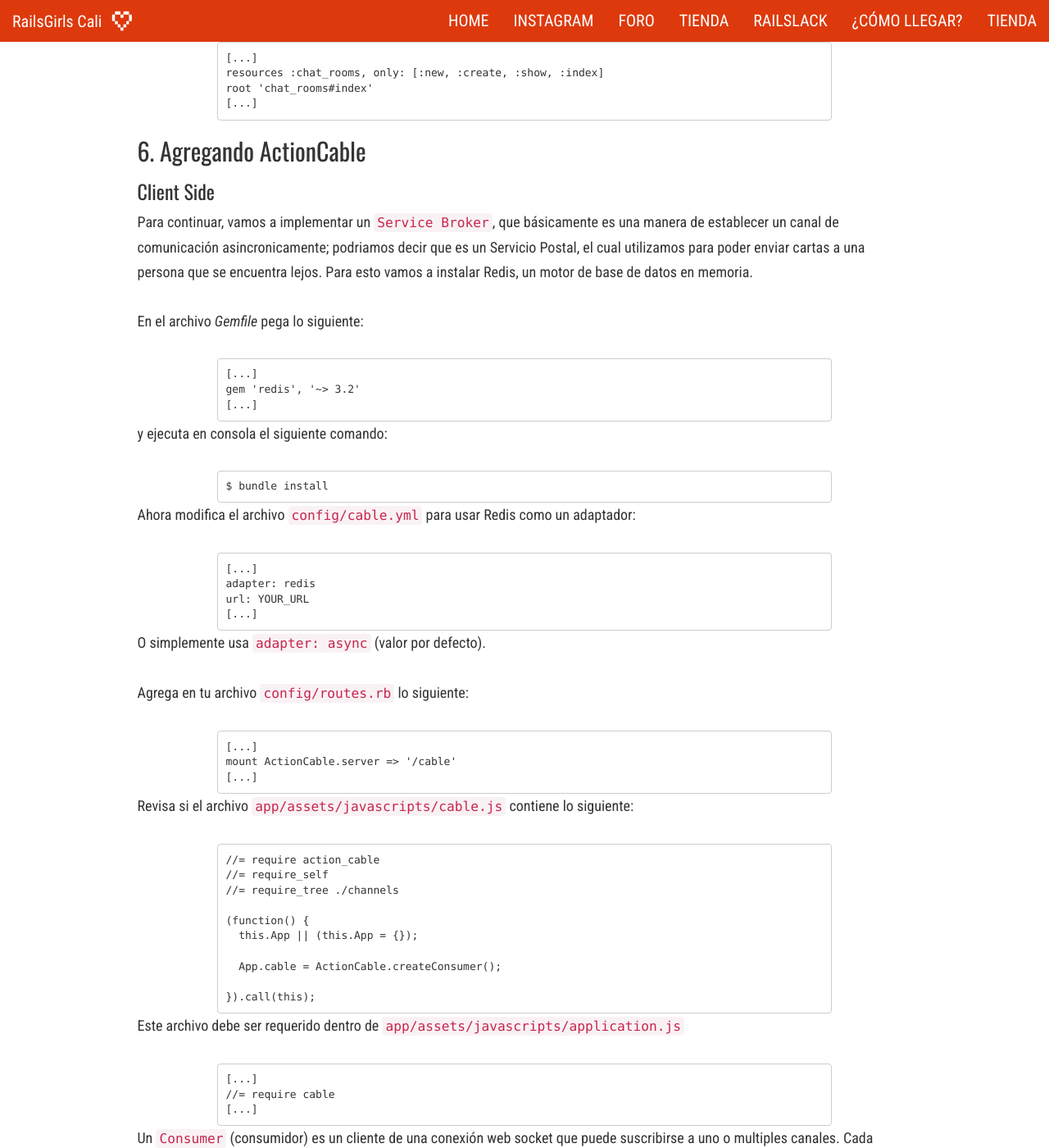
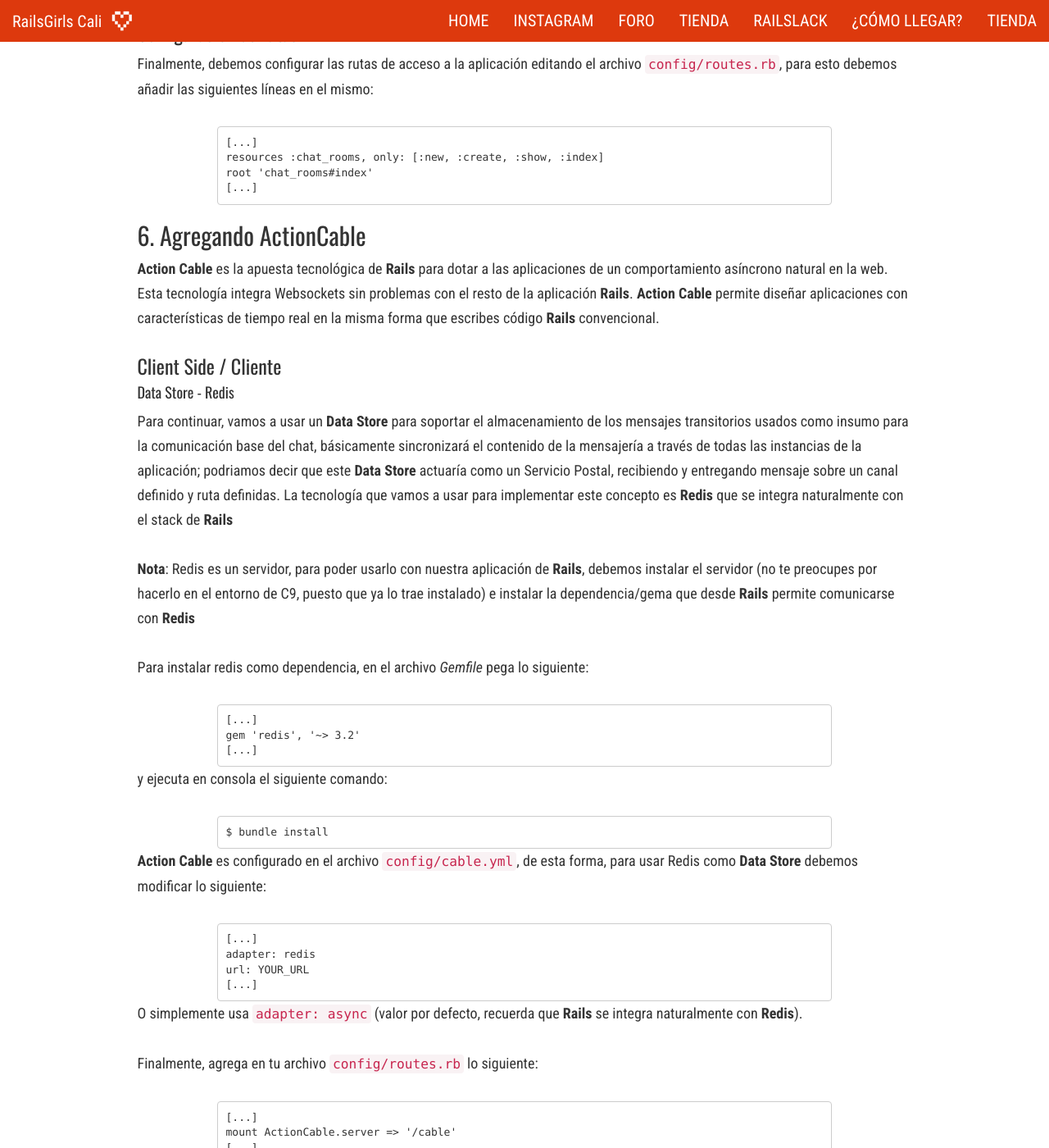
Before and after one commit to railsgirls-cali/railsgirls-cali.github.io, a Jekyll site: the page built from _pages/slack.md, in a window 1280 px wide and 1400 px high, scrolled down 8103 px. Shown: the whole window at 82% size. Built offline with Jekyll 4.4.1, drawn with Linux system fonts in a browser that asks for light colours; nearby versions of some CDN libraries; Markdown is read by kramdown in place of the engine named in the settings; some of the changed text lies outside the part shown.

Commit message:
edit slack guide

````diff
--- a/_pages/slack.md
+++ b/_pages/slack.md
@@ -10,7 +10,6 @@ permalink: /slack/
   <a href="https://github.com/railsgirls-cali/example-railslack">
     https://github.com/railsgirls-cali/example-railslack</a>
 </div>
-
 ## CONVENCIONES
 
 1. consola
@@ -369,12 +371,16 @@ root 'chat_rooms#index'
 ```
 
 ## 6. Agregando ActionCable
+**Action Cable** es la apuesta tecnológica de **Rails** para dotar a las aplicaciones de un comportamiento asíncrono natural en la web. Esta tecnología integra Websockets sin problemas con el resto de la aplicación **Rails**. **Action Cable** permite diseñar aplicaciones con características de tiempo real en la misma forma que escribes código **Rails** convencional.
 
-### Client Side
 
-Para continuar, vamos a implementar un  `Service Broker`, que básicamente es una manera de establecer un canal de comunicación asincronicamente; podriamos decir que es un Servicio Postal, el cual utilizamos para poder enviar cartas a una persona que se encuentra lejos. Para esto vamos a instalar Redis, un motor de base de datos en memoria.
+### Client Side / Cliente
+#### Data Store - Redis
+Para continuar, vamos a usar un **Data Store** para soportar el almacenamiento de los mensajes transitorios usados como insumo para la comunicación base del chat, básicamente sincronizará el contenido de la mensajería a través de todas las instancias de la aplicación; podriamos decir que este **Data Store** actuaría como un Servicio Postal, recibiendo y entregando mensaje sobre un canal definido y ruta definidas. La tecnología que vamos a usar para implementar este concepto es **Redis** que se integra naturalmente con el stack de **Rails**
 
-En el archivo *Gemfile* pega lo siguiente:
+**Nota**: Redis es un servidor, para poder usarlo con nuestra aplicación de **Rails**, debemos instalar el servidor (no te preocupes por hacerlo en el entorno de C9, puesto que ya lo trae instalado) e instalar la dependencia/gema que desde **Rails** permite comunicarse con **Redis**
+
+Para instalar redis como dependencia, en el archivo *Gemfile* pega lo siguiente:
 
 ```
 [...]
@@ -387,7 +393,7 @@ y ejecuta en consola el siguiente comando:
 $ bundle install
 ```
 
-Ahora modifica el archivo `config/cable.yml` para usar Redis como un adaptador:
+**Action Cable** es configurado en el archivo `config/cable.yml`, de esta forma, para usar Redis como **Data Store** debemos modificar lo siguiente:
 
 
 ```
@@ -397,9 +403,9 @@ url: YOUR_URL
 [...]
 ```
 
-O simplemente usa `adapter: async` (valor por defecto).
+O simplemente usa `adapter: async` (valor por defecto, recuerda que **Rails** se integra naturalmente con **Redis**).
 
-Agrega en tu archivo `config/routes.rb` lo siguiente:
+Finalmente, agrega en tu archivo `config/routes.rb` lo siguiente:
 
 
 ```
@@ -431,11 +437,11 @@ Este archivo debe ser requerido dentro de `app/assets/javascripts/application.js
 //= require cable
 [...]
 ```
-
-Un `Consumer` (consumidor) es un cliente de una conexión web socket que puede suscribirse a uno o multiples canales. Cada servidor ActionCable puede manejar multiples conexiones. Un `channel` (canal)  es similar a un controlador MVC y es usado para `streaming`. Tu puedes leer mas acerca de la terminología de ActionCable [aqui](https://github.com/rails/rails/tree/master/actioncable#terminology).
+#### Consumidor
+Un `Consumer` (consumidor) es un cliente de una conexión web socket que puede suscribirse a uno o multiples canales. Cada servidor **Action Cable** puede manejar multiples conexiones. Un `channel` (canal)  es similar a un **Controlador** en el modelo convencional MVC y es usado para hacer **Streaming**. Puedes leer más acerca de la terminología de ActionCable [aqui](https://github.com/rails/rails/tree/master/actioncable#terminology).
 
 
-Asi que vamos a crear un nuevo canal, para eso creamos el siguiente archivo `app/javascripts/channels/rooms.coffee`
+Para crear un nuevo canal creamos el siguiente archivo `app/javascripts/channels/rooms.coffee` con el siguiente contenido:
 
 
 ```
@@ -456,7 +462,7 @@ App.global_chat = App.cable.subscriptions.create {
     @perform 'send_message', message: message, chat_room_id: chat_room_id
 ```
 
-Básicamente lo que hacemos aqui, es suscribir un consumidor a `ChatRoomsChannel` y pasamos el id actual del la sala (En este punto realmente no pasamos nada, pero eso se arreglará pronto). La suscripción tiene un numero de callbacks autoexplicativos `connected`, `disconnected`, y `received`. Además, la suscripción define una función principal (`send_message`) que invoca un metodo con el mismo nombre del servidor y le pasa los datos necesarios.
+Básicamente lo que hacemos aqui, es suscribir un consumidor a `ChatRoomsChannel` y pasamos el id actual del la sala (En este punto realmente no pasamos nada, pero eso se arreglará pronto). La suscripción tiene un numero de **callbacks** autoexplicativos `connected`, `disconnected`, y `received`. Además, la suscripción define una función principal (`send_message`) que invoca un metodo con el mismo nombre del lado del servidor y le pasa los datos necesarios.
 
 Por supuesto, necesitamos un formulario para permitir que los usuarios envíen sus mensajes:
 
@@ -475,6 +481,7 @@ Por supuesto, necesitamos un formulario para permitir que los usuarios envíen s
 ```
 
 La variable de instancia `@message` debe estar en el método `show` del controlador `app/controllers/chat_rooms_controller.rb`
+
 ```
 [...]
 def show
@@ -484,18 +491,16 @@ end
 [...]
 ```
 
-Ahora agregamos algunas validaciones para los mensajes, esto lo hacemos en:
+Ahora agregamos algunas validaciones para los mensajes en el modelo `Message`, esto lo hacemos en el archivo `app/models/message.rb`
 
-`app/models/message.rb`
 ```
 [...]
-validates :body, presence: true, length: {minimum: 2, maximum: 1000}
+validates :body, presence: true, length: { minimum: 2, maximum: 1000 }
 [...]
 ```
 
-Y fijamos el id del chat-room con ayuda del atributo `data` de HTML
+Y fijamos el id del chat-room con ayuda de un atributo `data` de HTML, en el archivo `app/views/chat_rooms/show.html.erb` modificamos lo siguiente:
 
-`app/views/chat_rooms/show.html.erb`
 ```
 [...]
 <div id="messages" data-chat-room-id="<%= @chat_room.id %>">
@@ -506,8 +511,8 @@ Y fijamos el id del chat-room con ayuda del atributo `data` de HTML
 
 Habiendo hecho esto, podemos agregar el id del chat-room en el script.
 
-Actualiza el archivo
-`app/javascripts/channels/rooms.coffee`
+Actualiza el archivo `app/javascripts/channels/rooms.coffee` con el siguiente código:
+
 ```
 jQuery(document).on 'turbolinks:load', ->
   messages = $('#messages')
@@ -530,11 +535,12 @@ jQuery(document).on 'turbolinks:load', ->
         @perform 'send_message', message: message, chat_room_id: chat_room_id
 ```
 
-Nota: La parte de `jQuery(document).on 'turbolinks:load'`. Solo deberia hacerse si tu estas utilizando [Turbolinks](https://github.com/turbolinks/turbolinks-classic) 5 que soporta este nuevo evento.....
+**Nota:** La parte de `jQuery(document).on 'turbolinks:load'`. Solo deberia hacerse si tu estas utilizando [Turbolinks 5](https://github.com/turbolinks/turbolinks-classic) que soporta este nuevo evento JS.
 
-La lógica del script es muy simple: revisa si hay un bloque `#messages` en la página y si lo hay, se suscribe al canal de donde proviene el id del salón. El siguiente paso es escuchar el evento `submit` del formulario.
+La lógica del script es muy simple: este revisa si hay un bloque `#messages` en la página y si lo hay, se suscribe al canal de donde proviene el id de la sala de chat. El siguiente paso es escuchar el evento `submit` del formulario.
 
-`app/javascripts/channels/rooms.coffee`
+Entonces en el mismo archivo `app/javascripts/channels/rooms.coffee` debemos añadir lo siguiente al final:
+
 ```
 jQuery(document).on 'turbolinks:load', ->
   messages = $('#messages')
@@ -553,12 +559,13 @@ jQuery(document).on 'turbolinks:load', ->
       return false
 ```
 
-Cuando el formulario es enviado, toma el cuerpo del mensaje, revisa que su longitud sea mayor que uno y llama la función `send_message` para transmitir el mensaje a todos los visitantes de la sala (`chat-room`).
+Cuando el formulario es enviado, toma el cuerpo del mensaje, revisa que su longitud sea mayor que uno y llama la función `send_message` para transmitir el mensaje a todos los visitantes de la sala de chat asociada.
 
 ### Server Side
 
-Nuestra siguiente tarea será introducir un canal en nuestro servidor. En Rails 5, hay un  directorio llamado `channels` para alojarlos.
-Crearemos el siguiente archivo `app/channels/chat_rooms_channel.rb` y pegamos lo siguiente:
+Nuestra siguiente tarea será introducir un canal en nuestro servidor. En Rails 5, hay un  directorio llamado `channels/` para alojarlos.
+
+Crearemos el siguiente archivo `app/channels/chat_rooms_channel.rb` y añadimos lo siguiente:
 
 ```
 class ChatRoomsChannel < ApplicationCable::Channel
@@ -575,17 +582,17 @@ class ChatRoomsChannel < ApplicationCable::Channel
   end
 end
 ```
-`subscribed` es un método especial para iniciar la transmisión desde un canal con un nombre dado. Mientras tengamos varias salones, el nombre del canal variará. Recuerda que nosotros proveemos `chat_room_id: messages.data('chat-room-id')` cuando se suscriben a un canal en nuestro script. Gracias a esto chat_room_id puede ser buscado dentro del método `subscribed` llamando `params['chat_room_id'].`
 
-`unsubscribed` es una callback que se activa cuando se detiene el streaming, pero en esta guía no lo usaremos
+`subscribed` es un método especial para iniciar la transmisión desde un canal con un nombre dado. Mientras tengamos varias salones, el nombre del canal variará. Recuerda que nosotros proveemos el `chat_room_id: messages.data('chat-room-id')` cuando los clientes se suscriben a un canal en nuestro script. Gracias a esto `chat_room_id` puede ser buscado dentro del método `subscribed` llamando `params['chat_room_id'].`
 
-El último método `send_message` se dispara cuando ejecutamos `@perform 'send_message', message: message, chat_room_id: chat_room_id` desde nuestro script. La variable `data` contiene un `hash` (colección de datos) de los datos enviados, por ejemplo, para acceder al mensaje tu deberías escribir `data['message']`.
+`unsubscribed` es una callback que se activa cuando se detiene el streaming, pero en esta guía no lo usaremos...
 
-Hay múltiples maneras para transmitir el mensaje recibido....
+El último método `send_message` es invocado cuando ejecutamos `@perform 'send_message', message: message, chat_room_id: chat_room_id` desde nuestro script. La variable `data` contiene un `hash` (colección de datos) de los datos enviados, por ejemplo, para acceder al mensaje tu deberías escribir `data['message']`.
+
+Hay múltiples maneras para transmitir el mensaje recibido, este proyecto usará una variación simple del demo proveído por DHH (Creador de **Rails**)
 
 Primero que todo, modifica el método `send_message`
-
-`app/channels/chat_rooms_channel.rb`
+en el archivo `app/channels/chat_rooms_channel.rb`
 
 ```
 [...]
@@ -595,11 +602,9 @@ end
 [...]
 ```
 
-Una vez recibimos un mensaje se guarda en la base de datos; no necesitamos revisar que la sala de chat (`chat-room`) donde proviene exista, por defecto, en Rails 5, debe existir un registro padre para guardarlo. Este comportamiento puede ser cambiado estableciendo `optional: true` por la relación `belongs_to` (Lee acerca de los cambios en Rails 5 [aqui](https://www.sitepoint.com/onwards-to-rails-5-additions-changes-and-deprecations/))
+Una vez recibimos un mensaje se guarda en la base de datos; no necesitamos revisar que la sala de chat (`chat room`) proveída exista, por defecto, en Rails 5, debe existir un registro asociado cuando se establece una relación de modelo (belongs_to/has_many , etc). Este comportamiento puede ser cambiado estableciendo `optional: true` en la relación `belongs_to` (Lee acerca de los cambios en Rails 5 [aqui](https://www.sitepoint.com/onwards-to-rails-5-additions-changes-and-deprecations/))
 
-Sin embargo hay un problema, el método de devise `current_user` no esta disponible para nosotros aqui. Para arreglar esto modificamos el archivo `connection.rb`  ubicado en el directorio `application_cable`
-
-`app/channels/application_cable/connection.rb`
+Sin embargo hay un problema, el método de devise `current_user` no esta disponible para nosotros aqui. Para arreglar esto modificamos el archivo `app/channels/application_cable/connection.rb`.
 
 ```
 module ApplicationCable
@@ -626,7 +631,7 @@ end
 
 Después de realizar esto, además de tener el metodo `current_user` disponible para el canal, ahora los usuarios que no estén autenticados no podrán transmitir sus mensajes.
 
-El llamado a `logger.add_tags 'ActionCable', current_user.email` es usado para mostrar información de depuración en la consola. Por lo que podra ver algo similar a esto
+El llamado a `logger.add_tags 'ActionCable', current_user.email` es usado para mostrar información de depuración en la consola. Por lo que podra ver algo similar a esto en su consola de servidor.
 
 ```
 [ActionCable] [test@example.com] Registered connection (Z2lkOi8vY2FibGUtY2hhdC9Vc2VyLzE)
@@ -634,32 +639,33 @@ El llamado a `logger.add_tags 'ActionCable', current_user.email` es usado para m
 [ActionCable] [test@example.com] ChatRoomsChannel is streaming from chat_rooms_1_channel
 ```
 
-Under the hood Devise uses...
+Internamente Devise usa Warden para la autenticación, asi la línea `env['warden'].user` trata de encontrar la referencia al usuario que actualmente ha iniciado sesión, si esta referencia no puede ser encontrada entonces será lanzado un `reject_unauthorized_connection` prohibiendo la emisión del mensaje.
 
-Ahora vamos agregar un callback que se activa después de que el mensaje se guarda en la base de datos, programando un job(Explicación)
+Ahora vamos agregar un **callback** que se activa después de que el mensaje se guarda en la base de datos a través del modelo User y con el método `create!`, programando un **Background Job**
 
-***app/models/message.rb***
+Los **Background Jobs** son procesos paralelos que ejecutan una instancia completa de la aplicación para encargarse de una responsabilidad específica en el dominio de negocio, en este caso transmitir el mensaje hacia los clientes del canal de chat asociado.
+
+`app/models/message.rb`
+
 ```
 [...]
 after_create_commit { MessageBroadcastJob.perform_later(self) }
 [...]
 ```
 
-In this callback self is a saved message, so we basically pass it to the job. Write the job now:
+En este **callback** **self** es nuestro mensaje previamente grabado. asi que basicamente lo pasamos directamente al **Job**, entonces para esto, debemos crear el arhivo `app/jobs/message_broadcast_job.rb` con la siguiente información:
 
-***app/jobs/message_broadcast_job.rb***
 ```
 class MessageBroadcastJob < ApplicationJob
   queue_as :default
 
   def perform(message)
-    ActionCable.server.broadcast "chat_rooms_#{message.chat_room.id}_channel",
-                                 message: 'MESSAGE_HTML'
+    ActionCable.server.broadcast "chat_rooms_#{message.chat_room.id}_channel", message: 'MESSAGE_HTML'
   end
 end
 ```
 
-The perform method does the actual broadcasting...
+El método`perform` hace el
 
 ***app/jobs/message_broadcast_job.rb***
 ```
````
Also changed, not shown: other parts of _pages/slack.md (+3 -0 lines).
